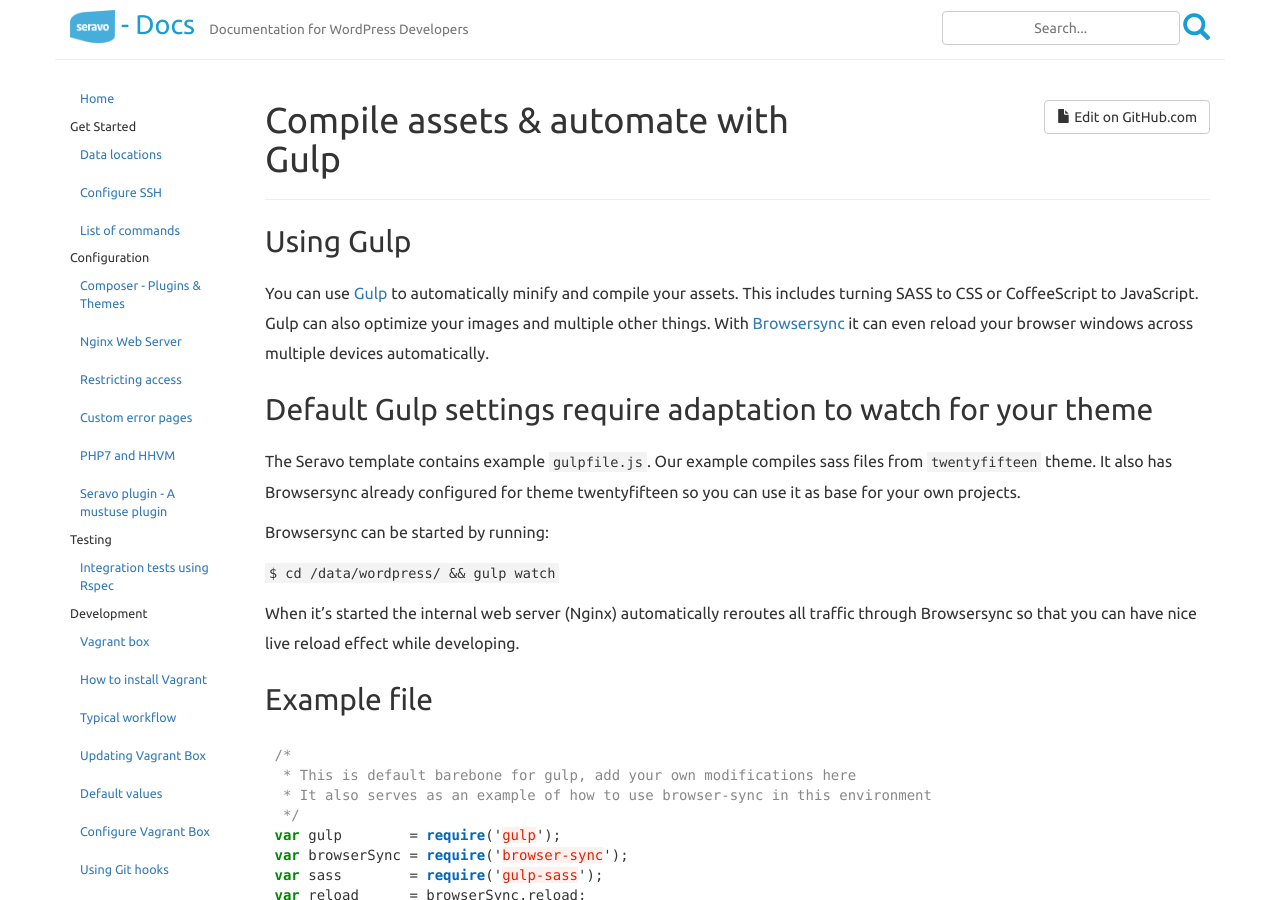
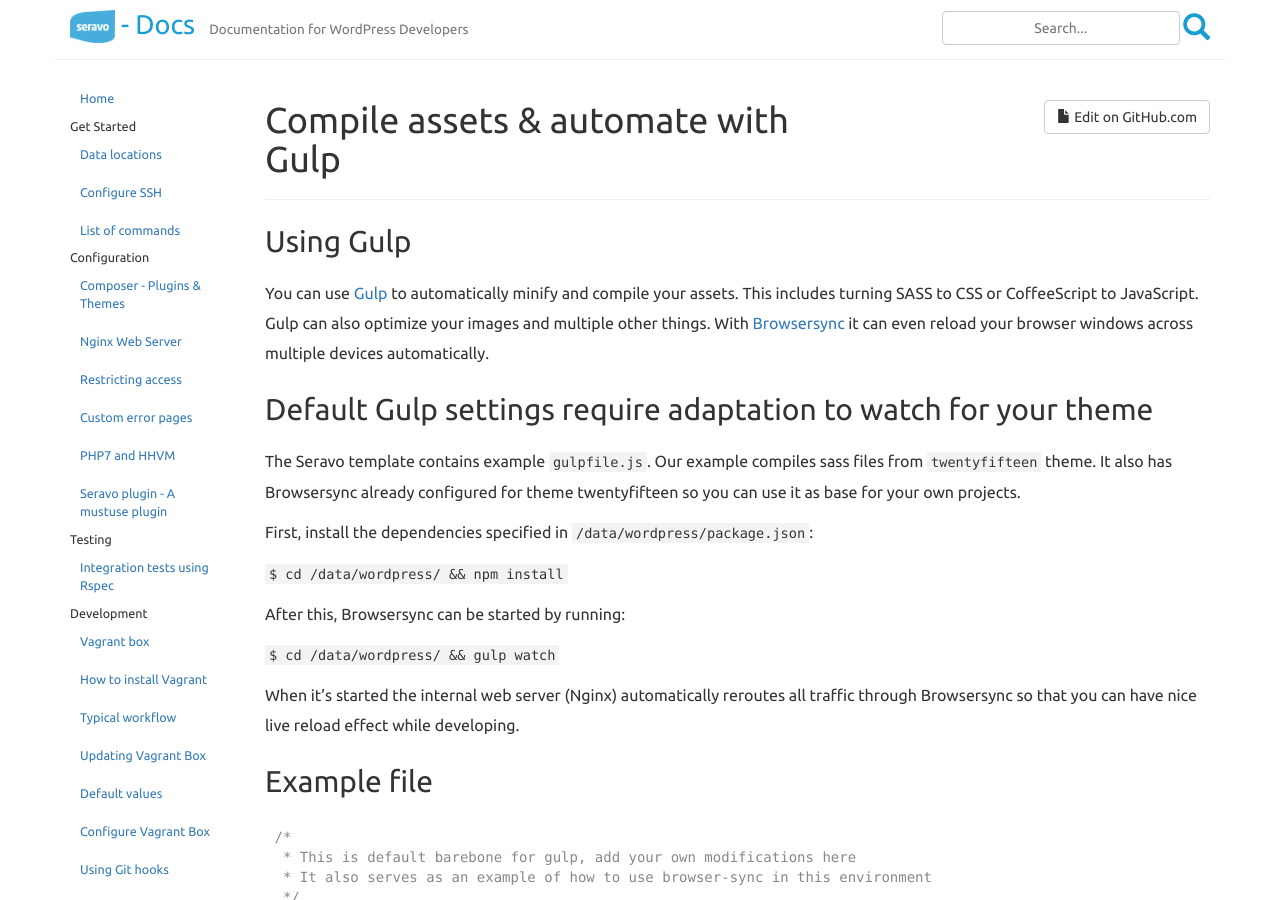
Before and after one commit to Seravo/docs, a Jekyll site: the page built from _posts/2015-10-11-gulp.md, in a window 1280 px wide and 900 px high. Built offline with Jekyll 4.4.1, drawn with Linux system fonts in a browser that asks for light colours; nearby versions of some CDN libraries; Markdown is read by kramdown in place of the engine named in the settings.

Commit message:
Mention running npm install before starting browsersync

```diff
--- a/_posts/2015-10-11-gulp.md
+++ b/_posts/2015-10-11-gulp.md
@@ -14,7 +14,11 @@
 
 The Seravo template contains example `gulpfile.js`. Our example compiles sass files from `twentyfifteen` theme. It also has Browsersync already configured for theme twentyfifteen so you can use it as base for your own projects.
 
-Browsersync can be started by running:
+First, install the dependencies specified in `/data/wordpress/package.json`:
+
+`$ cd /data/wordpress/ && npm install`
+
+After this, Browsersync can be started by running:
 
 `$ cd /data/wordpress/ && gulp watch`
 
```
